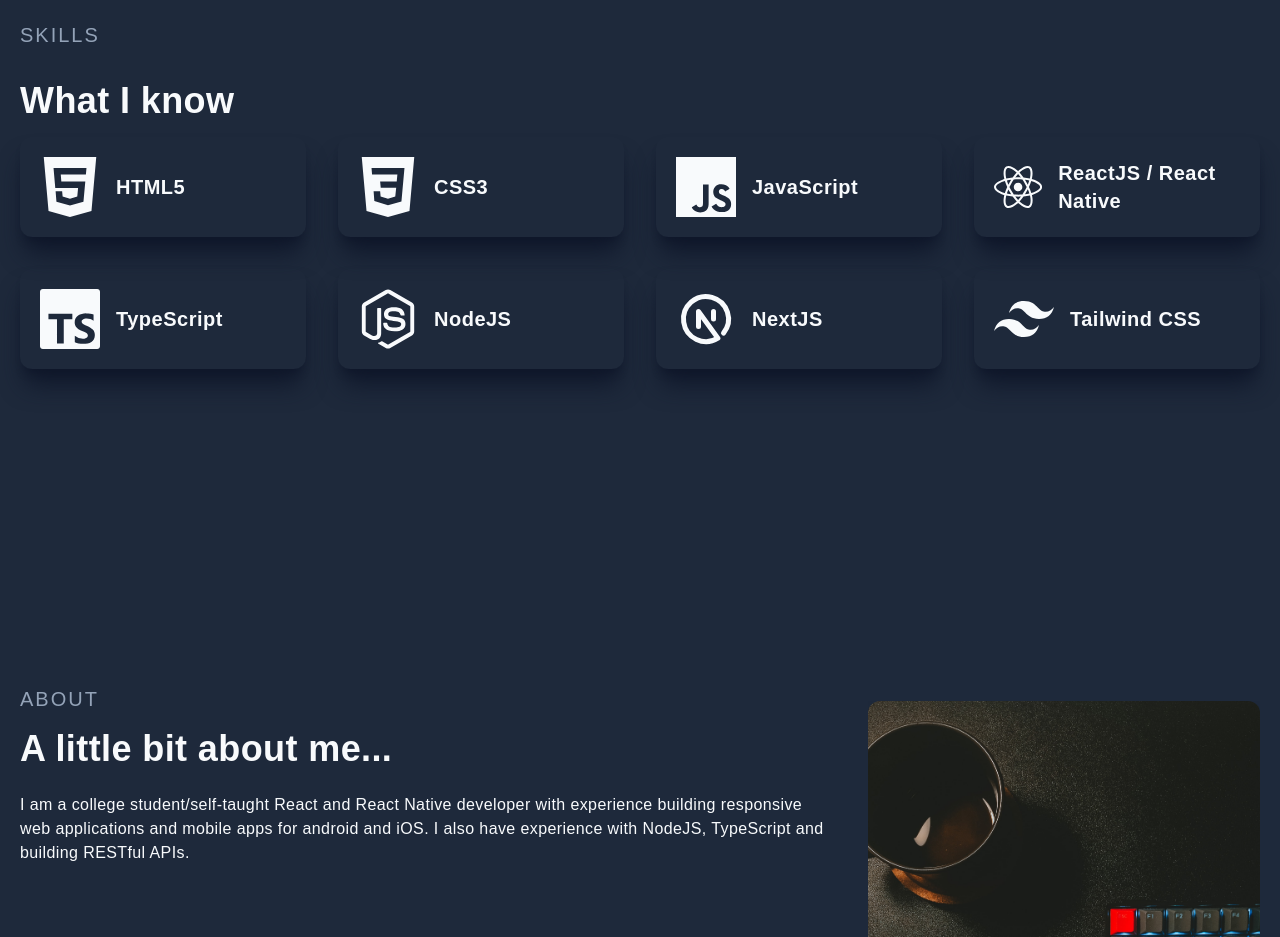
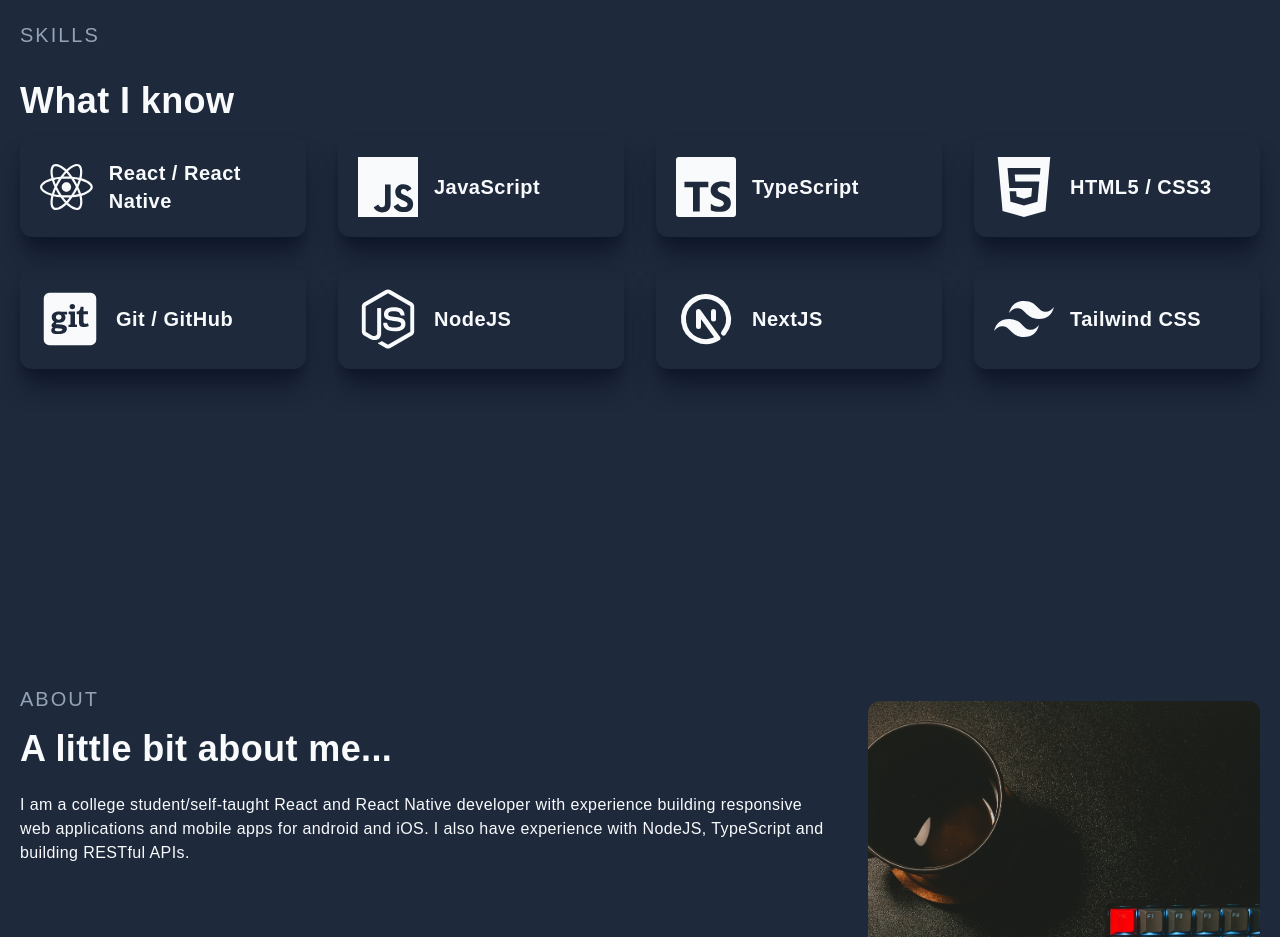
Before and after one commit to vudjzx/portfolio_v2, a Next.js app: page / in a window 1280 px wide. Shown: the part 2060-2997 px from the top of the page. Built offline with nearby package versions, Linux system fonts and the light colour scheme.

Commit message:
updated skills section

```diff
--- a/components/Skills.jsx
+++ b/components/Skills.jsx
@@ -7,8 +7,9 @@ import {
   SiHtml5,
   SiTailwindcss,
 } from "react-icons/si";
-import { FaNodeJs } from "react-icons/fa";
+import { FaNodeJs, FaGitSquare } from "react-icons/fa";
 import { TbBrandNextjs } from "react-icons/tb";
+
 export default function Skills() {
   return (
     <div id="skills" className="w-full pt-24 lg:h-screen p-2">
@@ -20,16 +21,9 @@ export default function Skills() {
 
         <div className="grid md:grid-cols-2 lg:grid-cols-4 gap-8">
           <div className="rounded-xl flex items-center p-5 shadow-xl shadow-slate-900 hover:scale-105 ease-in duration-300">
-            <SiHtml5 size={60} className="text-slate-50 mr-4" />
-            <p className="text-slate-50 font-bold text-xl tracking-wide">
-              HTML5
-            </p>
-          </div>
-
-          <div className="rounded-xl flex items-center p-5 shadow-xl shadow-slate-900 hover:scale-105 ease-in duration-300">
-            <SiCss3 size={60} className="text-slate-50 mr-4" />
+            <FaReact size={60} className="text-slate-50 mr-4" />
             <p className="text-slate-50 text-xl font-bold tracking-wide">
-              CSS3
+              React / React Native
             </p>
           </div>
 
@@ -39,17 +33,25 @@ export default function Skills() {
               JavaScript
             </p>
           </div>
-          <div className="rounded-xl flex items-center p-5 shadow-xl shadow-slate-900 hover:scale-105 ease-in duration-300">
-            <FaReact size={60} className="text-slate-50 mr-4" />
-            <p className="text-slate-50 text-xl font-bold tracking-wide">
-              ReactJS / React Native
-            </p>
-          </div>
 
           <div className="rounded-xl flex items-center p-5 shadow-xl shadow-slate-900 hover:scale-105 ease-in duration-300">
             <SiTypescript size={60} className="text-slate-50 mr-4" />
             <p className="text-slate-50 text-xl font-bold tracking-wide">
               TypeScript
+            </p>
+          </div>
+
+          <div className="rounded-xl flex items-center p-5 shadow-xl shadow-slate-900 hover:scale-105 ease-in duration-300">
+            <SiHtml5 size={60} className="text-slate-50 mr-4" />
+            <p className="text-slate-50 font-bold text-xl tracking-wide">
+              HTML5 / CSS3
+            </p>
+          </div>
+
+          <div className="rounded-xl flex items-center p-5 shadow-xl shadow-slate-900 hover:scale-105 ease-in duration-300">
+            <FaGitSquare size={60} className="text-slate-50 mr-4" />
+            <p className="text-slate-50 text-xl font-bold tracking-wide">
+              Git / GitHub
             </p>
           </div>
 
```
